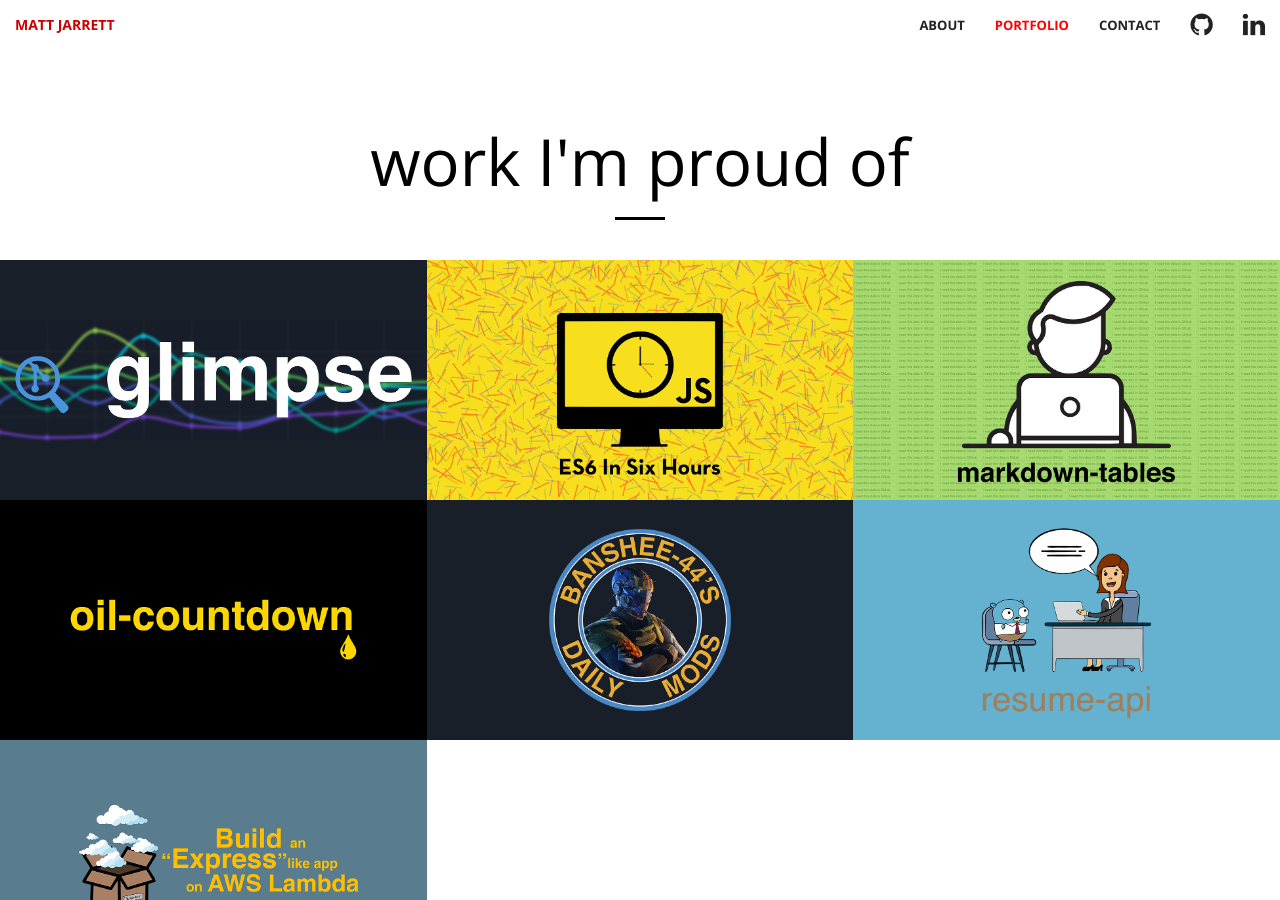
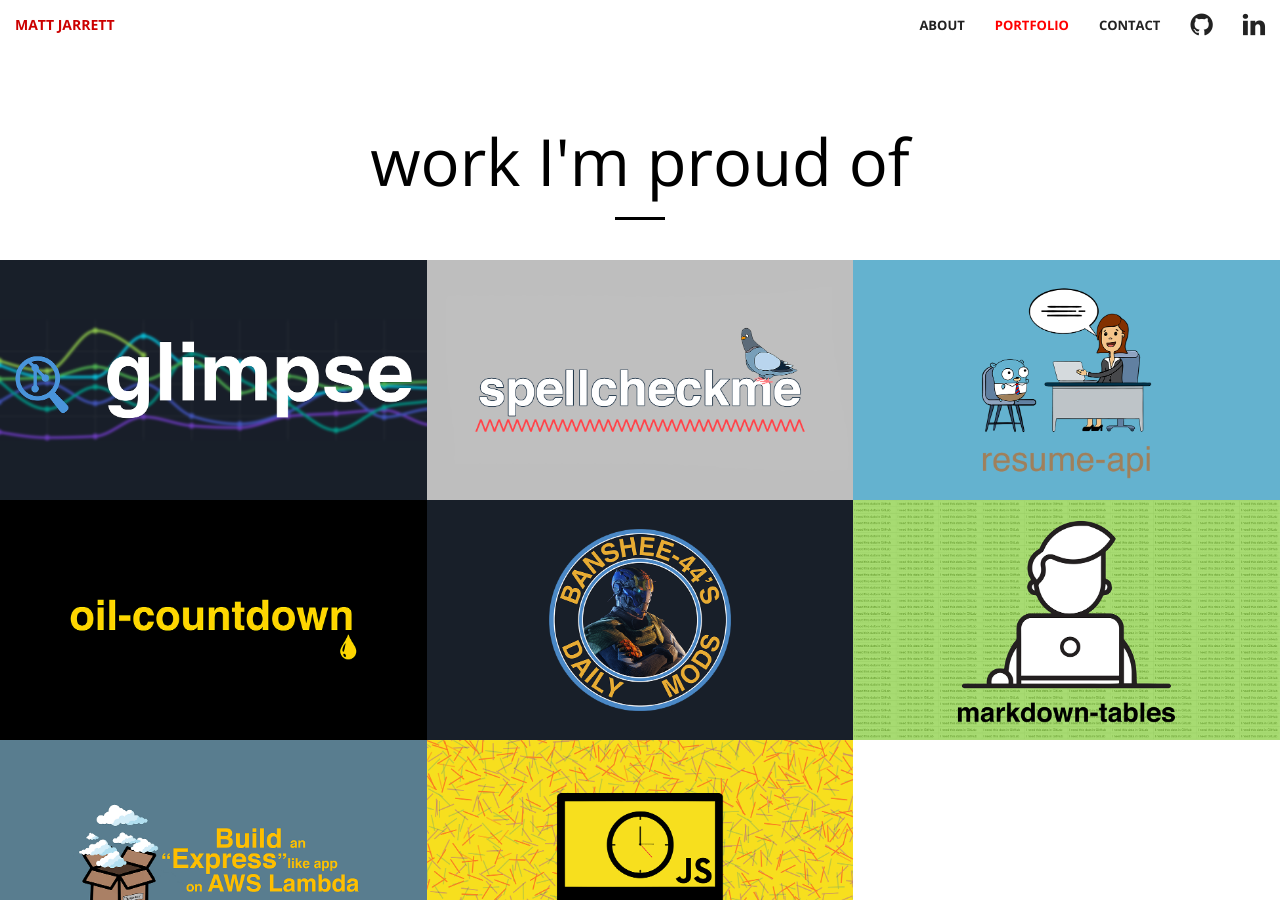
Before and after one commit to cujarrett/cujarrett.github.io, a Jekyll site: the page built from index.html, in a window 1280 px wide and 900 px high, scrolled down 2373 px. Built offline with Jekyll 4.4.1, drawn with Linux system fonts in a browser that asks for light colours; Markdown is read by kramdown in place of the engine named in the settings.

Commit message:
:sparkle: Adds spellcheckme

```diff
--- a/Gemfile
+++ b/Gemfile
@@ -14,3 +14,5 @@ source "https://rubygems.org"
 # If you want to use GitHub Pages, remove the "gem "jekyll"" above and
 # uncomment the line below. To upgrade, run `bundle update github-pages`.
 gem "github-pages", group: :jekyll_plugins
+
+gem "webrick", "~> 1.7"
--- a/_includes/portfolio.html
+++ b/_includes/portfolio.html
@@ -1,85 +1,35 @@
 <section id="portfolio">
   <div class="col-lg-8 col-lg-offset-2 text-center">
     <h1 class="section-heading-dark">work I'm proud of</h1>
-    <hr class="dark">
+    <hr class="dark" />
   </div>
   <div class="container-fluid">
     <div class="row no-gutter">
       <div class="col-lg-4 col-sm-4">
         <a href="https://www.glimpse.ninja/" class="portfolio-box">
-        <img src="img/portfolio/glimpse.png" class="img-responsive" alt="">
+          <img src="img/portfolio/glimpse.png" class="img-responsive" alt="" />
           <div class="portfolio-box-caption">
             <div class="portfolio-box-caption-content">
               <div class="project-category text-faded">
                 React web app to lookup GitHub Open Source contributions
               </div>
               <div class="project-name">
-            Glimpse
+                glimpse
               </div>
             </div>
           </div>
         </a>
       </div>
       <div class="col-lg-4 col-sm-4">
-      <a href="https://github.com/cujarrett/es6-in-six-hours" class="portfolio-box">
-        <img src="img/portfolio/es6-in-six-hours.png" class="img-responsive" alt="">
+        <a href="https://github.com/cujarrett/spellcheckme" class="portfolio-box">
+          <img src="img/portfolio/spellcheckme.png" class="img-responsive" alt="" />
           <div class="portfolio-box-caption">
             <div class="portfolio-box-caption-content">
               <div class="project-category text-faded">
-            Learn ES6 in Six One Hour Sessions
+                Spellcheck CLI
               </div>
               <div class="project-name">
-            ES6 in Six Hours
-          </div>
-        </div>
-        </div>
-      </a>
-      </div>
-      <div class="col-lg-4 col-sm-4">
-      <a href="https://github.com/cujarrett/markdown-tables" class="portfolio-box">
-        <img src="img/portfolio/markdown-tables.png" class="img-responsive" alt="">
-        <div class="portfolio-box-caption">
-        <div class="portfolio-box-caption-content">
-          <div class="project-category text-faded">
-            Helping the world move Excel table data into Markdown tables
-          </div>
-          <div class="project-name">
-            Markdown Tables
-          </div>
-        </div>
-        </div>
-      </a>
-      </div>
-    </div>
-    <div class="custom-hidden-xs custom-hidden-sm custom-hidden-md custom-hidden-lg custom-visible-xl">
-      <div style="height: 50px;"></div>
-    </div>
-    <div class="row no-gutter">
-      <div class="col-lg-4 col-sm-4">
-      <a href="https://www.oilcountdown.info/" class="portfolio-box">
-        <img src="img/portfolio/oil-countdown.png" class="img-responsive" alt="">
-        <div class="portfolio-box-caption">
-        <div class="portfolio-box-caption-content">
-          <div class="project-category text-faded">
-            React web app counting down remaining oil
-          </div>
-          <div class="project-name">
-            Oil Countdown
-          </div>
-        </div>
-        </div>
-      </a>
-      </div>
-      <div class="col-lg-4 col-sm-4">
-      <a href="https://twitter.com/banshee44mods" class="portfolio-box">
-        <img src="img/portfolio/banshee-44-mods-bot.png" class="img-responsive" alt="">
-        <div class="portfolio-box-caption">
-        <div class="portfolio-box-caption-content">
-          <div class="project-category text-faded">
-            Node Twitter bot that tweets about Destiny
-          </div>
-          <div class="project-name">
-            Banshee 44 Mods Bot
+                spellcheckme
               </div>
             </div>
           </div>
@@ -87,7 +37,7 @@
       </div>
       <div class="col-lg-4 col-sm-4">
         <a href="https://dev.to/cujarrett/how-i-built-a-resume-api-w-go-terraform-and-aws-371o" class="portfolio-box">
-        <img src="img/portfolio/resume-api.png" class="img-responsive" alt="">
+          <img src="img/portfolio/resume-api.png" class="img-responsive" alt="" />
           <div class="portfolio-box-caption">
             <div class="portfolio-box-caption-content">
               <div class="project-category text-faded">
@@ -106,15 +56,80 @@
     </div>
     <div class="row no-gutter">
       <div class="col-lg-4 col-sm-4">
+        <a href="https://www.oilcountdown.info/" class="portfolio-box">
+          <img src="img/portfolio/oil-countdown.png" class="img-responsive" alt="" />
+          <div class="portfolio-box-caption">
+            <div class="portfolio-box-caption-content">
+              <div class="project-category text-faded">
+                React web app counting down remaining oil
+              </div>
+              <div class="project-name">
+                oil-countdown
+              </div>
+            </div>
+          </div>
+        </a>
+      </div>
+      <div class="col-lg-4 col-sm-4">
+        <a href="https://twitter.com/banshee44mods" class="portfolio-box">
+          <img src="img/portfolio/banshee-44-mods-bot.png" class="img-responsive" alt="" />
+          <div class="portfolio-box-caption">
+            <div class="portfolio-box-caption-content">
+              <div class="project-category text-faded">
+                Node Twitter bot that tweets about Destiny
+              </div>
+              <div class="project-name">
+                banshee-44-mods-bot
+              </div>
+            </div>
+          </div>
+        </a>
+      </div>
+      <div class="col-lg-4 col-sm-4">
+        <a href="https://github.com/cujarrett/markdown-tables" class="portfolio-box">
+          <img src="img/portfolio/markdown-tables.png" class="img-responsive" alt="" />
+          <div class="portfolio-box-caption">
+            <div class="portfolio-box-caption-content">
+              <div class="project-category text-faded">
+                Helping the world move Excel table data into Markdown tables
+              </div>
+              <div class="project-name">
+                markdown-tables
+              </div>
+            </div>
+          </div>
+        </a>
+      </div>
+    </div>
+    <div class="custom-hidden-xs custom-hidden-sm custom-hidden-md custom-hidden-lg custom-visible-xl">
+      <div style="height: 50px;"></div>
+    </div>
+    <div class="row no-gutter">
+      <div class="col-lg-4 col-sm-4">
         <a href="https://dev.to/cujarrett/build-an-express-like-app-on-aws-lambda-12g6" class="portfolio-box">
-        <img src="img/portfolio/build-an-express-like-lambda-on-aws-lambda.png" class="img-responsive" alt="">
+          <img src="img/portfolio/build-an-express-like-lambda-on-aws-lambda.png" class="img-responsive" alt="" />
           <div class="portfolio-box-caption">
             <div class="portfolio-box-caption-content">
               <div class="project-category text-faded">
                 A dead simple Express-like Lambda hello world example
               </div>
               <div class="project-name">
-            Build an Eexpress-like Lambda on AWS
+                Build an Express-like Lambda on AWS
+              </div>
+            </div>
+          </div>
+        </a>
+      </div>
+      <div class="col-lg-4 col-sm-4">
+        <a href="https://github.com/cujarrett/es6-in-six-hours" class="portfolio-box">
+          <img src="img/portfolio/es6-in-six-hours.png" class="img-responsive" alt="" />
+          <div class="portfolio-box-caption">
+            <div class="portfolio-box-caption-content">
+              <div class="project-category text-faded">
+                Learn ES6 in Six One Hour Sessions
+              </div>
+              <div class="project-name">
+                ES6 in Six Hours
               </div>
             </div>
           </div>
```
Also changed, not shown: README.md, img/portfolio/spellcheckme.png (added). Lines whose indentation alone changed are shown as unchanged.
